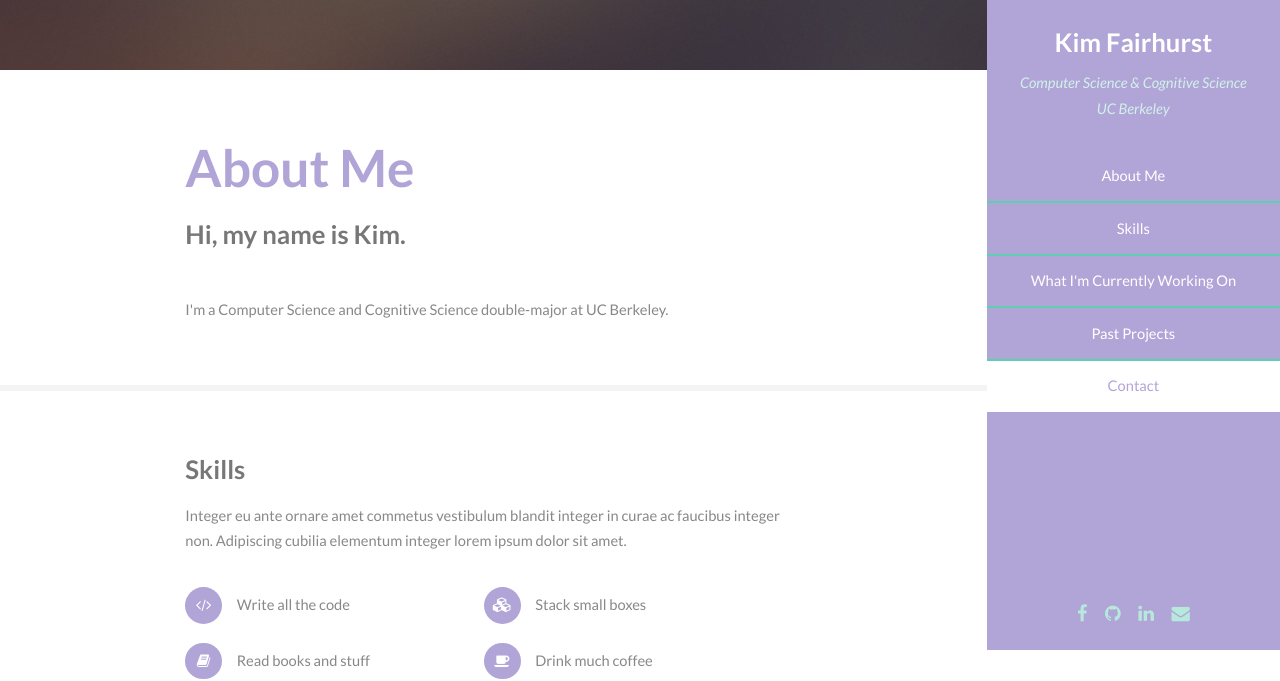
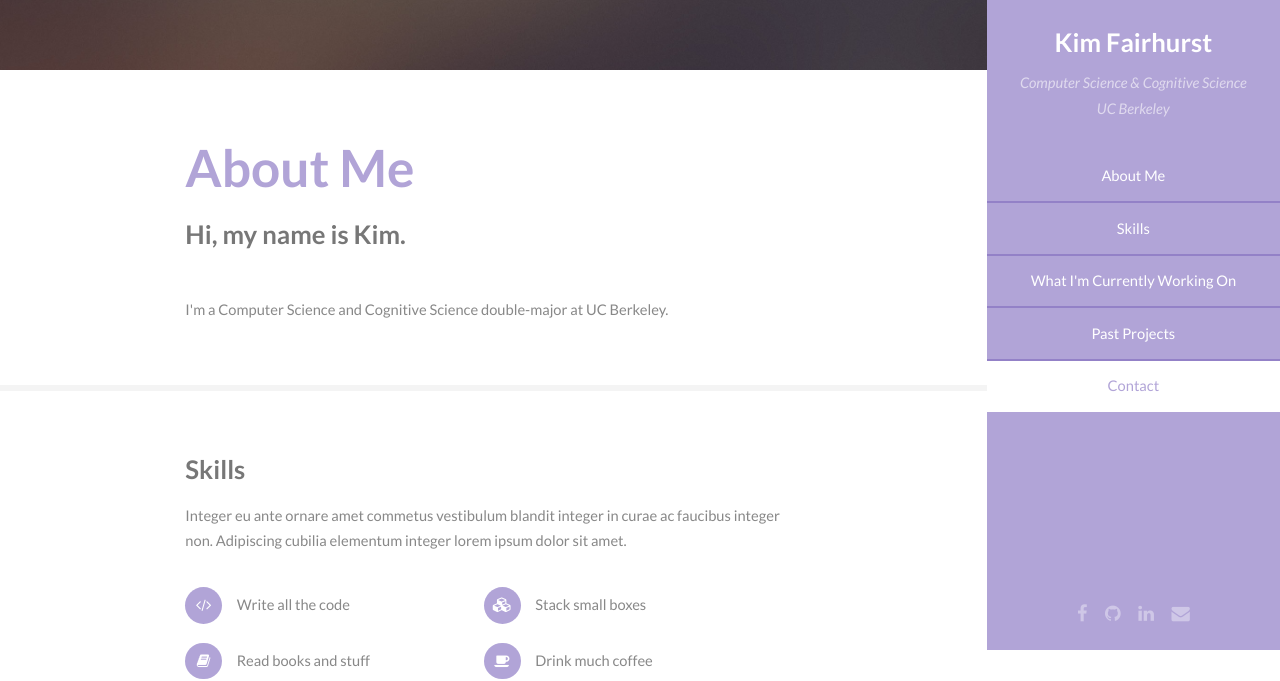
Before and after one commit to kimfairhurst/kimfairhurst.github.io, a plain HTML site: page index.html in a window 1280 px wide. Shown: the part 150-831 px from the top of the page. Drawn offline with Linux system fonts and the light colour scheme.

Commit message:
Change colors

```diff
--- a/assets/css/main.css
+++ b/assets/css/main.css
@@ -2468,11 +2468,11 @@
 			}
 
 		#header header p {
-			color: #b6e9dc;
+			color: #cfc7e7;
 		}
 
 		#header a {
-			color: #d1f1e9;
+			color: #dfd9ee;
 		}
 
 			#header a:hover {
@@ -2495,7 +2495,7 @@
 			}
 
 			#header > header p {
-				color: #d1f1e9;
+				color: #dfd9ee;
 				font-style: italic;
 				margin: 1em 0 0 0;
 			}
@@ -2513,7 +2513,7 @@
 			}
 
 				#header > footer .icons li a {
-					color: #b6e9dc;
+					color: #cfc7e7;
 				}
 
 		#header > nav ul {
@@ -2523,7 +2523,7 @@
 		}
 
 			#header > nav ul li {
-				border-top: solid 2px #5ccfb0;
+				border-top: solid 2px #9381c7;
 				display: block;
 				padding: 0;
 			}
```
